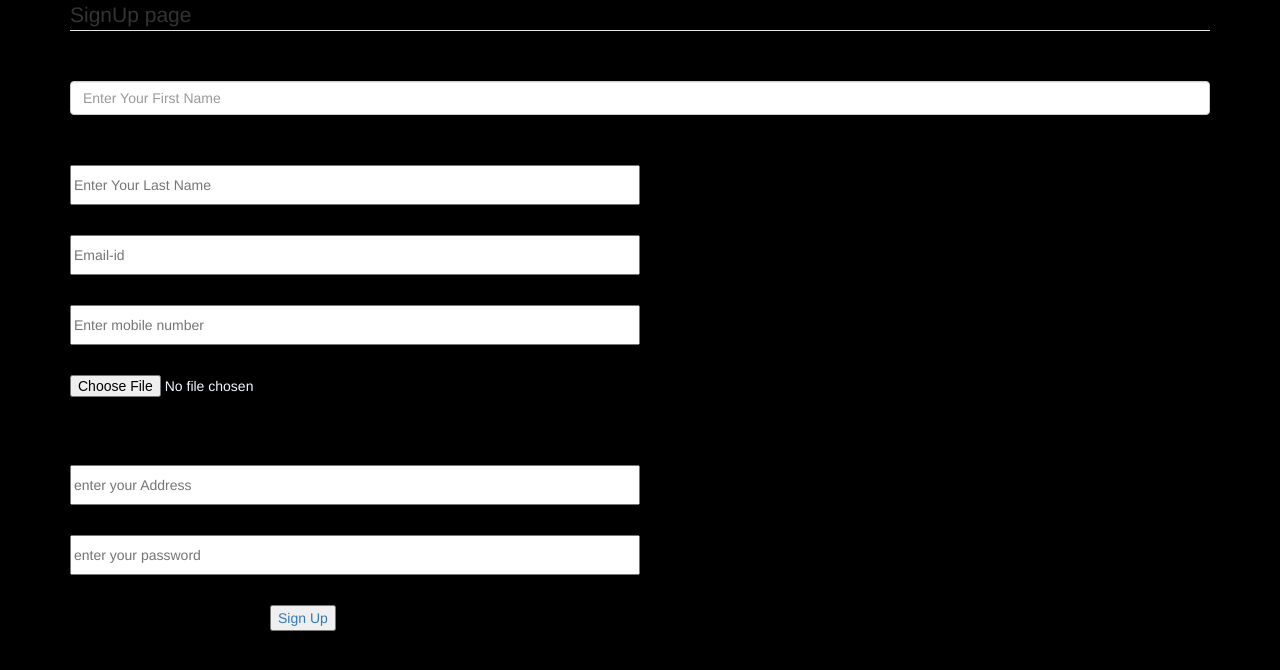
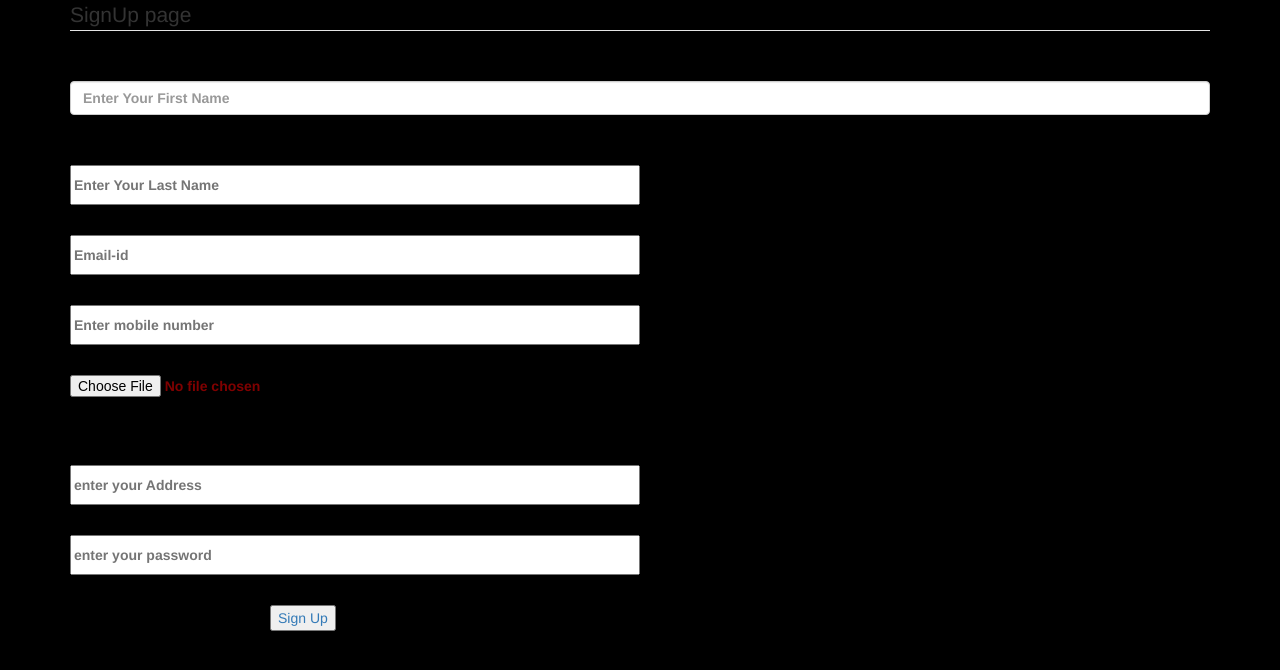
Before and after one commit to dileep-manchikanti/internship-test, a plain HTML site: page index.html in a window 1280 px wide. Drawn offline with Linux system fonts and the light colour scheme.

Commit message:
'internship'

```diff
--- a/css/index.css
+++ b/css/index.css
@@ -2,3 +2,7 @@ body{
     background-color: black;
     color:aliceblue;
 }
+input{
+    color:maroon;
+    font-weight: bold;
+}
```
